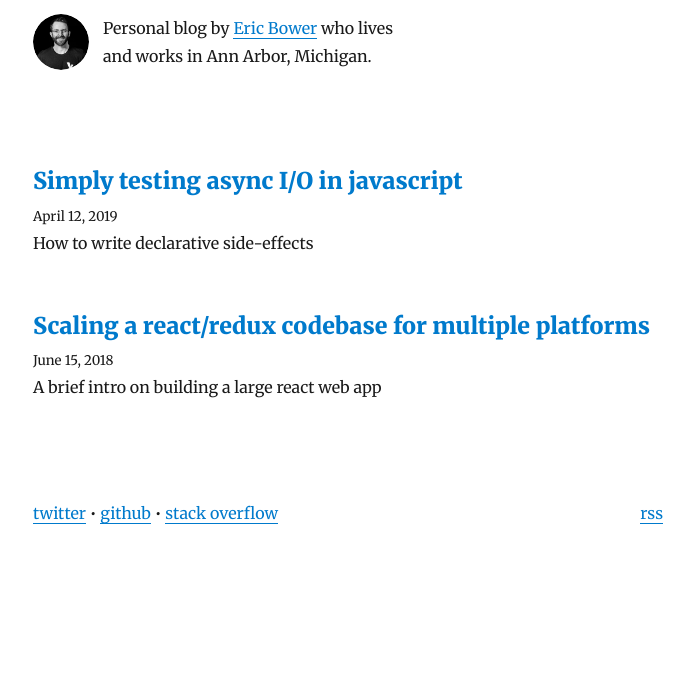
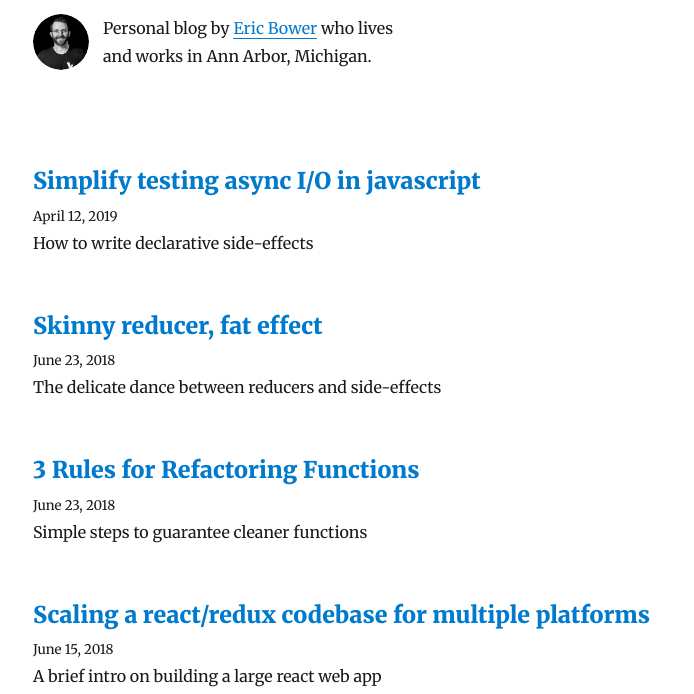
Before and after one commit to neurosnap/erock.io, a Gatsby site: page / in a window 1280 px wide. Shown: the part 106-800 px from the top of the page, without its empty margins (292-986 px from the left). Built offline with nearby package versions, Linux system fonts and the light colour scheme; Gatsby itself is replaced by a stand-in of ours; some packages are replaced by stand-ins of ours.

Commit message:
more blog posts

```diff
--- a/content/blog/simplify-testing-async-io-javascript/index.md
+++ b/content/blog/simplify-testing-async-io-javascript/index.md
@@ -1,5 +1,5 @@
 ---
-title: Simply testing async I/O in javascript
+title: Simplify testing async I/O in javascript
 date: '2019-04-12T10:00:00.000Z'
 description: How to write declarative side-effects
 ---
--- /dev/null
+++ b/content/blog/skinny-reducer-fat-effect/index.md
@@ -0,0 +1,7 @@
+---
+title: Skinny reducer, fat effect
+date: '2018-06-23T10:00:00.000Z'
+description: The delicate dance between reducers and side-effects
+---
+
+WIP
--- /dev/null
+++ b/content/blog/three-rules-for-refactoring-functions/index.md
@@ -0,0 +1,7 @@
+---
+title: 3 Rules for Refactoring Functions
+date: '2018-06-23T10:00:00.000Z'
+description: Simple steps to guarantee cleaner functions
+---
+
+WIP
```
